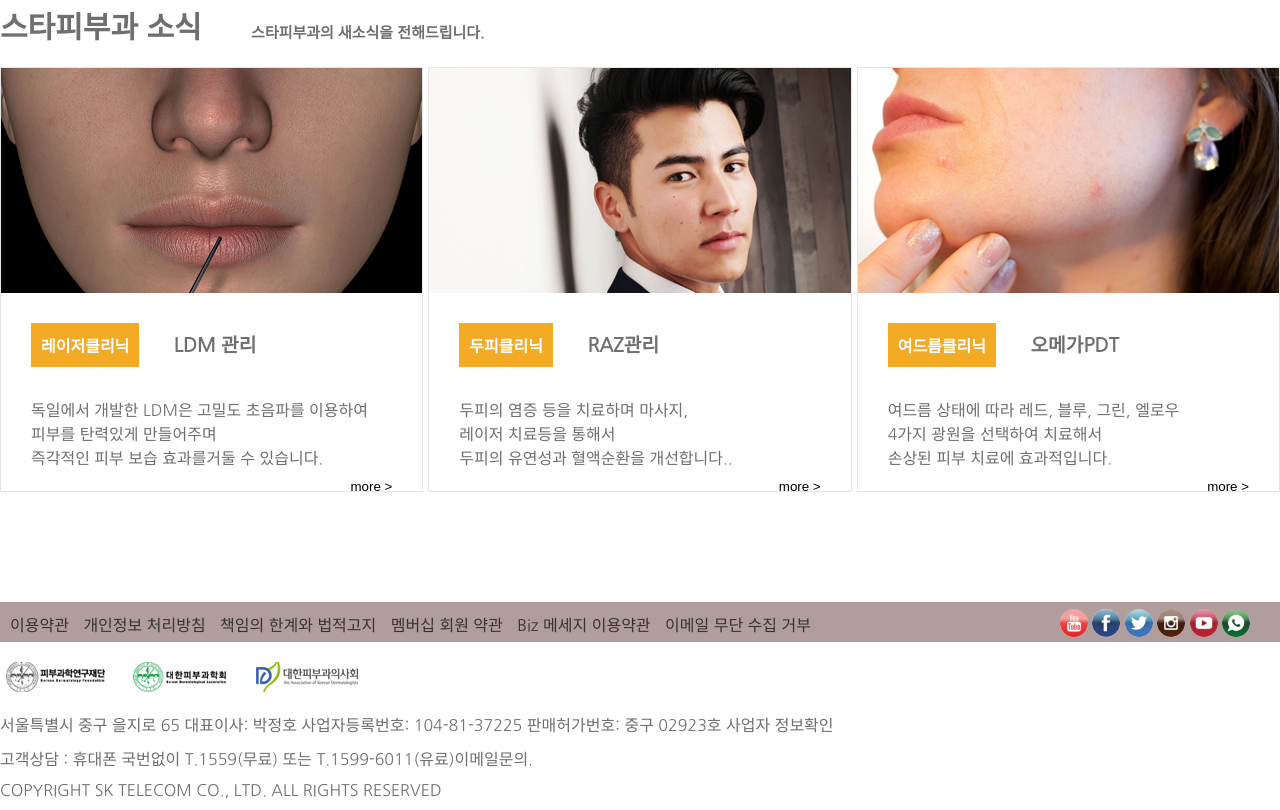
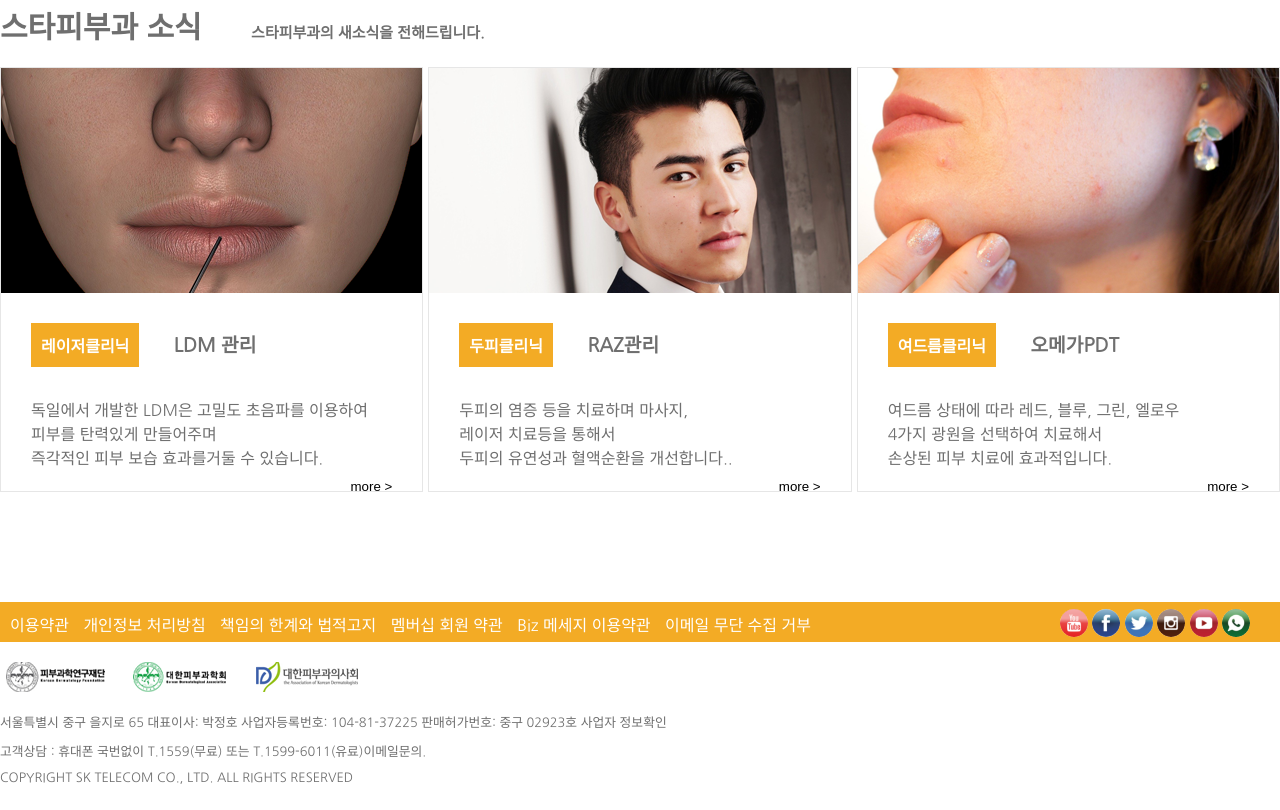
Before and after one commit to luandi051/proj1, a plain HTML site: page index.html in a window 1280 px wide. Shown: the part 3691-4501 px from the top of the page. Drawn offline with Linux system fonts and the light colour scheme; a web font is replaced by a local one.

Commit message:
1223_0118

```diff
--- a/css/style.css
+++ b/css/style.css
@@ -116,10 +116,10 @@ h3{font-size: 0.937rem;display:inline-block;}
 #sec7 .sec7_h1{font-size: 1.2rem;}
 
 
-#footer .box{background-color:#B29D9D ;width: 100%;height: 40px;}
+#footer .box{background-color:#F3AB25 ;width: 100%;height: 40px;}
 #footer .mmm {float: left;margin-top: 10px;margin-left: 10px;}
-#footer .mmm a{margin-right: 10px;color: #333333;}
+#footer .mmm a{margin-right: 10px;color: #fff;}
 #footer .icon {float: right;margin-right: 30px;margin-top: 7px;}
 #footer .foot1{margin-top:20px;margin-bottom:20px;}
 
-#footer .last p{padding-bottom: 10px}
+#footer .last p{padding-bottom: 10px;font-size: 0.8rem;}
--- a/js/main.js
+++ b/js/main.js
@@ -1,6 +1,6 @@
 $(function(){
     $('#top_popup button').click(function(){
-     $('#top_popup').fadeOut();
+     $('#top_popup').stop().slideUp();
     })
     var slide;
      slide = setInterval(function(){
```
